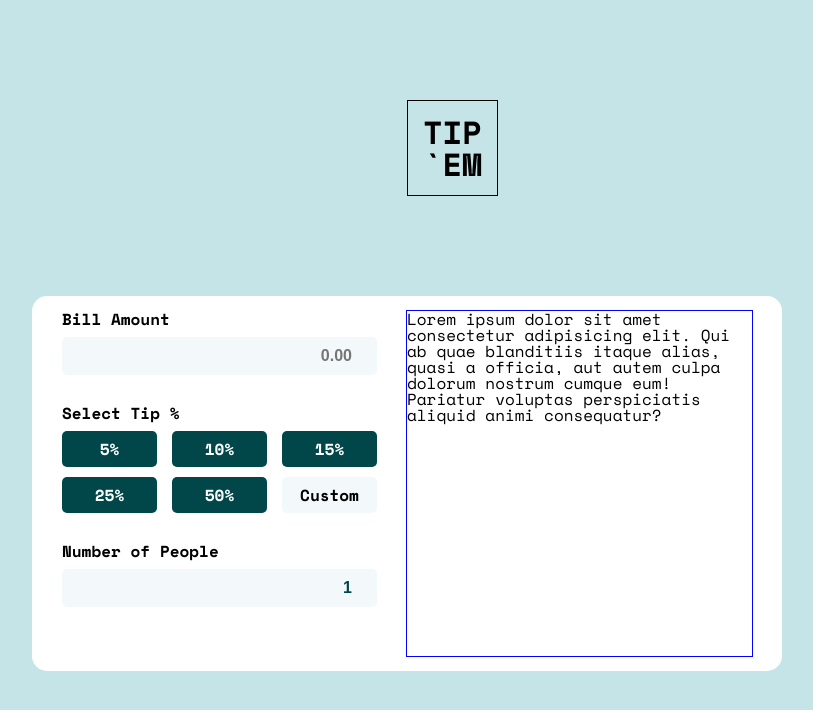
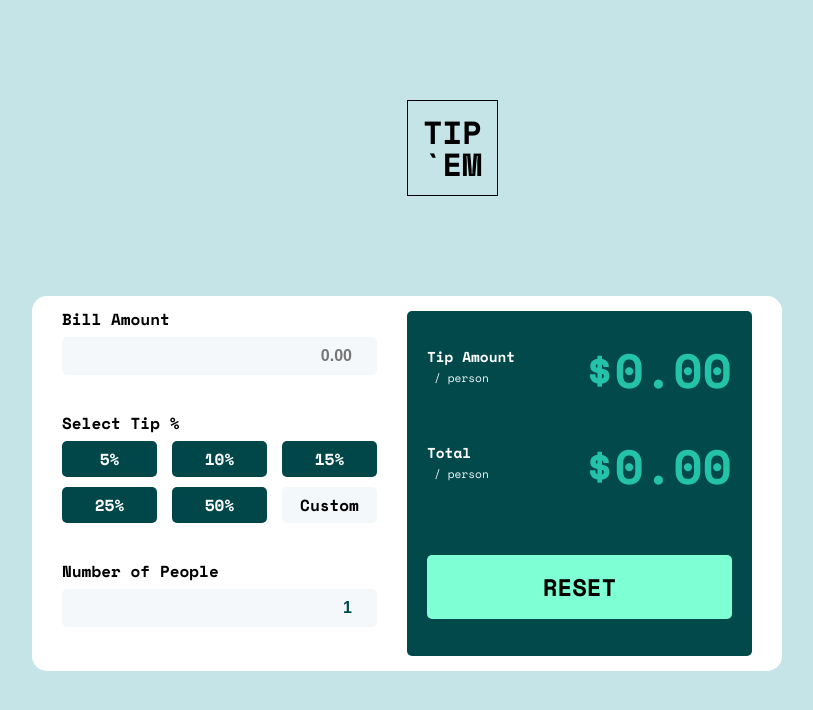
Before and after one commit to mauricechevez/tip-calculator-1, a plain HTML site: page index.html in a window 1280 px wide. Shown: the whole page, without its empty margins (233-1046 px from the left). Drawn offline with nearby package versions, Linux system fonts and the light colour scheme.

Commit message:
Tip Amount display complete

```diff
--- a/css/style.css
+++ b/css/style.css
@@ -1,6 +1,12 @@
+:root{
+    --dark-color:hsl(182, 97%, 15%);
+    --light-color:hsl(202, 50%, 97%);
+    --results-color:hsl(170, 69%, 45%);
+    --bg-color:hsl(185, 41%, 84%);
+}
 
 body{
-    background: rgb(197,228,231);
+    background: var(--bg-color);
     font-family: 'Space Mono', monospace;
 }
 
@@ -62,8 +68,41 @@ footer{
 }
 
 .calculator-results{
-    outline: 1px solid blue;
+    border-radius: 5px;
     width: 50%;
+    background-color: var(--dark-color);
+    padding:35px 20px 20px 20px;
+
+}
+
+.calculator-results__display-container{
+    display: flex;
+    justify-content: space-between;
+    align-items: center;
+    /* border:2px solid red; */
+}
+.calculator-results__display-container:first-child{
+    margin-bottom: 3rem;
+}
+
+.calculator-results__tip-total-text{
+    font-weight: 600;
+    color: white;
+    font-size: .9rem;
+}
+
+.calculator-results__per-person{
+    font-size: .7rem;
+    font-weight: 500;
+    padding:7px;
+    color: var(--light-color) !important;
+}
+
+
+.calculator-results__display-amount{
+    font-size: 3rem;
+    font-weight: 800;
+    color: var(--results-color);
 }
 
 .calculator-calculation__grid{
@@ -71,16 +110,16 @@ footer{
     grid-template-rows: 1fr 1fr 1fr;
     grid-template-columns:auto;
     height: 100px;
-    gap: 30px;
+    gap: 40px;
     padding-right: 30px;
 }
 
 .calculation-amount-input, .calculation__people-input{
     width: 100%;
-    background:#F3F8FB;
+    background:var(--light-color);
     font-size: 1rem;
     font-weight: 700;
-    color: #014749;
+    color: var(--dark-color);
     border-style: none;
     border-radius: 5px;
     padding:10px 10px;
@@ -111,7 +150,6 @@ footer{
 
 .calculation__row{
     display: inline-flex;
-    /* outline: olive 2px solid; */
     justify-content: space-between;
     width: 100%;
     margin-bottom: 10px;
@@ -139,3 +177,15 @@ footer{
     color: black;
 
 }
+
+#reset-button{
+    margin: 65px auto 40px auto;
+    max-width: 330px;
+    background-color: aquamarine;
+    padding:20px;
+    border-radius: 5px;
+    text-align: center;
+    font-size: 1.5rem;
+    font-weight: 800;
+
+}
--- a/index.html
+++ b/index.html
@@ -10,7 +10,7 @@
   <link href="https://fonts.googleapis.com/css2?family=Space+Mono:ital,wght@0,400;0,700;1,400;1,700&display=swap" rel="stylesheet">
   <link rel="icon" type="image/png" sizes="32x32" href="./images/favicon-32x32.png">
 
-  <title>Frontend Mentor | Tip calculator app</title>
+  <title>Tip calculator app</title>
 
   <!-- Feel free to remove these styles or customise in your own stylesheet 👍 -->
   <style>
@@ -54,7 +54,28 @@
       </div>
     </div>
     <div class="calculator-results">
-      Lorem ipsum dolor sit amet consectetur adipisicing elit. Qui ab quae blanditiis itaque alias, quasi a officia, aut autem culpa dolorum nostrum cumque eum! Pariatur voluptas perspiciatis aliquid animi consequatur?
+      <div class="calculator-results__display-container">
+        <div class="calculator-results__tip-total-text">
+          <p>Tip Amount</p>
+          <p class="calculator-results__per-person">/ person</p>
+        </div>
+
+        <div class="calculator-results__total-display">
+          <div class="calculator-results__display-amount">$<span id="tip-amount">0.00</span></div>
+        </div>
+      </div>
+      <div class="calculator-results__display-container">
+          <div class="calculator-results__tip-total-text">
+            <p>Total</p>
+            <p class="calculator-results__per-person">/ person</p>
+          </div>
+          <div class="calculator-results__total-display">
+            <div class="calculator-results__display-amount">$<span id="total-amount">0.00</span></div>
+          </div>
+      </div>
+      <div id="reset-button">
+        RESET
+      </div>
     </div>
 
   </section>
--- a/js/index.js
+++ b/js/index.js
@@ -8,11 +8,12 @@ const btnCustom = document.getElementById('btn-custom');
 const inputErrorMessage = document.getElementById('calculation-amount__err-msg')
 let amountInput = document.getElementById('calculation-amount-input');
 let peopleAmount = document.getElementById('calculation__people-input');
-
+let tipAmount = document.getElementById('tip-amount');
+let totalAmountDisplay = document.getElementById('total-amount');
 
 //variables
 let percentageAmount = 0;
-let totalAmount = 0
+let totalAmount = 0;
 
 // ****** Pseudo Code for calculation
 // amountInput is entered by the person
@@ -32,7 +33,11 @@ const buttonPressedValue = (e)=>{
 }
 
 const calculatePct = (num, pct)=>{
+    if(peopleAmount.value === '0'){
+        console.log('This cannot be 0')
+    } else {
     totalAmount = (parseFloat(num/100)*pct)/parseInt(peopleAmount.value);
+    }
    return totalAmount;
 }
 
@@ -47,29 +52,35 @@ btn5Pct.addEventListener('click',()=>{
     } else {
         buttonPressedValue(btn5Pct)
         calculatePct(amountInput.value,percentageAmount)
-        console.log(totalAmount.toFixed(2))
+        // console.log(totalAmount.toFixed(2))
+        tipAmount.textContent = totalAmount.toFixed(2);
     }
 })
 
 btn10Pct.addEventListener('click',()=>{
     buttonPressedValue(btn10Pct)
     calculatePct(amountInput.value,percentageAmount)
-    console.log(totalAmount.toFixed(2))
+    // console.log(totalAmount.toFixed(2))
+    tipAmount.textContent = totalAmount.toFixed(2);
+
 })
 btn15Pct.addEventListener('click',()=>{
     buttonPressedValue(btn15Pct)
     calculatePct(amountInput.value,percentageAmount)
-    console.log(totalAmount.toFixed(2))
+    // console.log(totalAmount.toFixed(2))
+    tipAmount.textContent = totalAmount.toFixed(2);
 })
 btn25Pct.addEventListener('click',()=>{
     buttonPressedValue(btn25Pct)
     calculatePct(amountInput.value,percentageAmount)
-    console.log(totalAmount.toFixed(2))
+    // console.log(totalAmount.toFixed(2))
+    tipAmount.textContent = totalAmount.toFixed(2);
 })
 btn50Pct.addEventListener('click',()=>{
     buttonPressedValue(btn50Pct)
     calculatePct(amountInput.value,percentageAmount)
-    console.log(totalAmount.toFixed(2))
+    // console.log(totalAmount.toFixed(2))
+    tipAmount.textContent = totalAmount.toFixed(2);
 })
 
 btnCustom.addEventListener('click',()=>{
```
